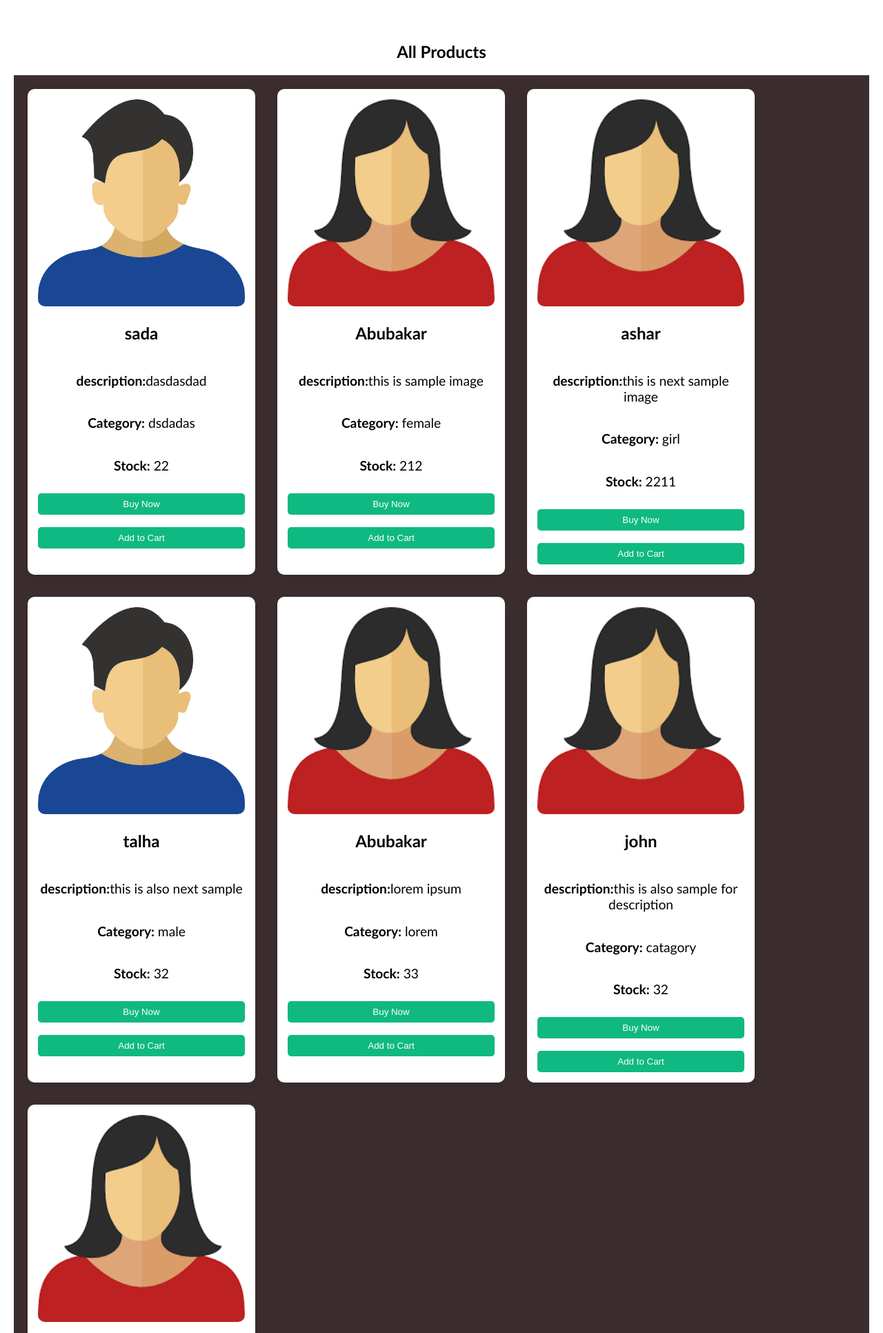
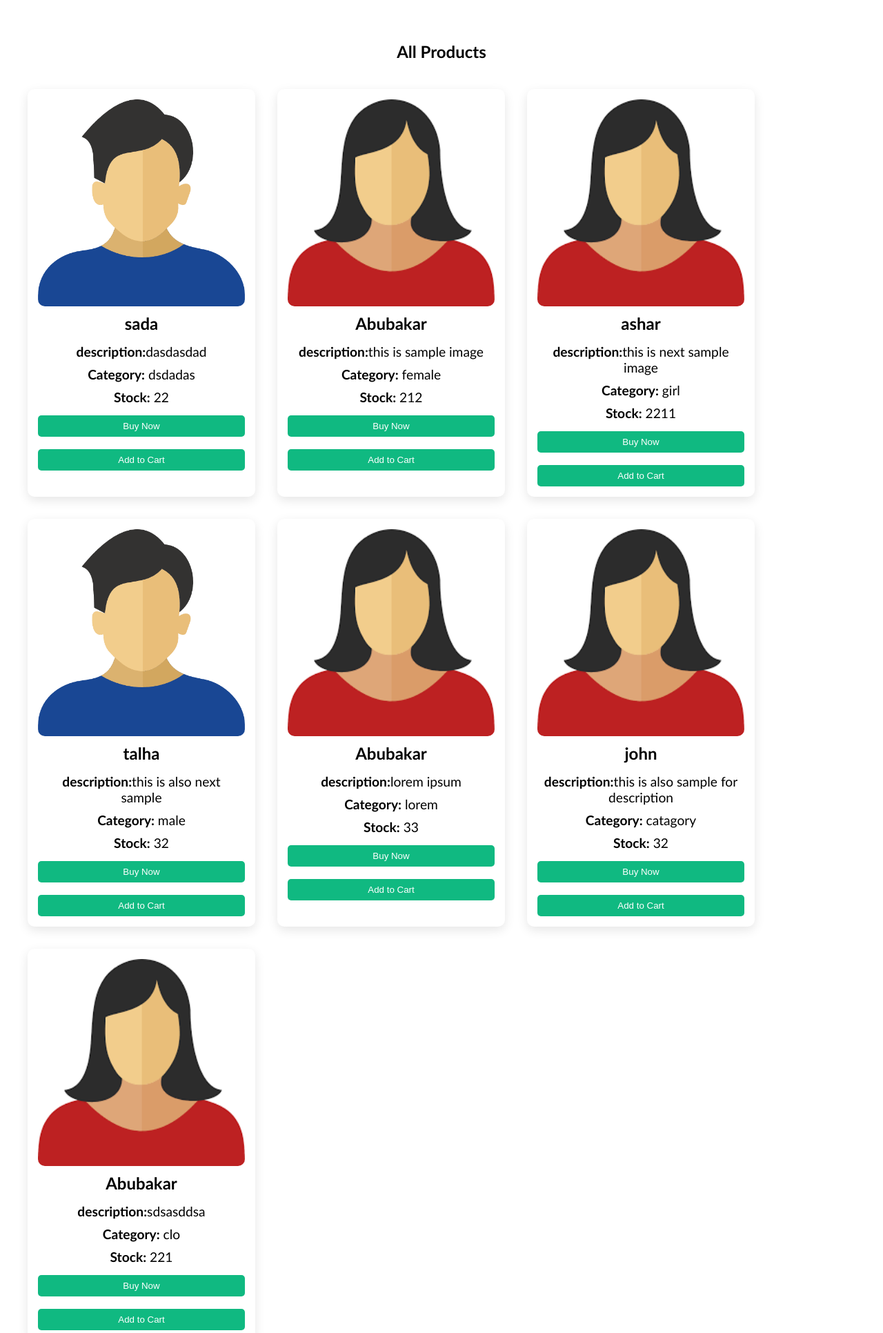
Before and after one commit to ABUBAKAR-008/Shopsphere, a Django app: page /products/ in a window 1280 px wide. Shown: the part 61-1993 px from the top of the page at 69% size. Run offline with Django 5.2, Linux system fonts and the light colour scheme; data comes from the database, SQL or seed files in the repository; both versions use the stored data as it was after the commit; parts of the project's set-up code (start-up, migrations or seed data) failed here and were passed over.

Commit message:
ui fixed

```diff
--- a/shopsphere/products/static/products.css
+++ b/shopsphere/products/static/products.css
@@ -5,7 +5,7 @@
       display: flex;
       flex-wrap: wrap;
       gap: 2rem;
-      background-color: rgb(60, 46, 46);
+
       padding: 20px;
 }
 .card img{
@@ -17,13 +17,18 @@
       flex-direction: column;
       gap: -10px;
       width: 300px;
+      background-color: red;
 }
 .card h3{
       font-size: 1.5rem;
+      margin: 0;
+      padding-block: 10px;
 }
 
 .card p{
       font-size: 1.2rem;
+      margin: 0;
+      padding: 5px;
 }
 .buttons{
       display: flex;
```
Also changed, not shown: shopsphere/db.sqlite3, shopsphere/media/photos/images_TshLyeP.png (added).
